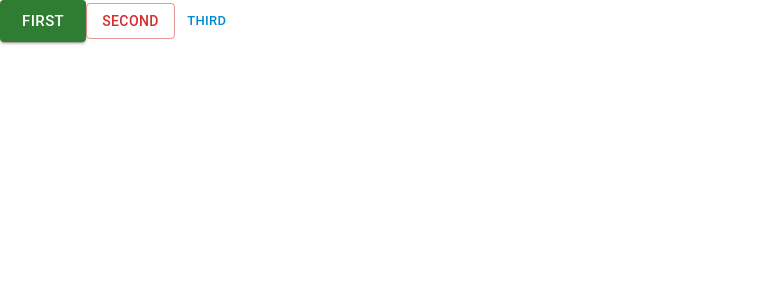
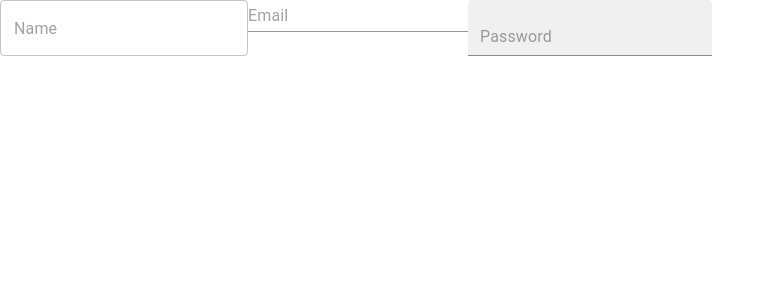
Before and after one commit to donghun-k/keep-learning, a React (Create React App) app: page / in a window 1280 px wide. Shown: the top 300 px of the page, without its empty margins (0-775 px from the left). Built offline with nearby package versions, Linux system fonts and the light colour scheme; the HTML template or start-up script is replaced by a standard one.

Commit message:
저장소 통합

```diff
--- a/src/Test.jsx
+++ b/src/Test.jsx
@@ -1,25 +1,22 @@
+import { TextField, Typography } from '@mui/material';
 import React from 'react';
-import { Button } from '@mui/material';
+import { useState } from 'react';
 
 const Test = () => {
+  const [name, setName] = useState('');
   return (
     <div>
-      <Button
-        onClick={() => {
-          alert('Button Clicked!');
-        }}
-        color='success'
-        size='large'
-        variant='contained'
-      >
-        First
-      </Button>
-      <Button color='error' size='medium' variant='outlined'>
-        Second
-      </Button>
-      <Button color='info' size='small' variant='text'>
-        Third
-      </Button>
+      <TextField
+        value={name}
+        onChange={(e) => setName(e.target.value)}
+        type='text'
+        placeholder='Name'
+        variant='outlined'
+      />
+      <TextField type='email' placeholder='Email' variant='standard' />
+      <TextField type='password' placeholder='Password' variant='filled' />
+
+      <Typography>{name}</Typography>
     </div>
   );
 };
```
